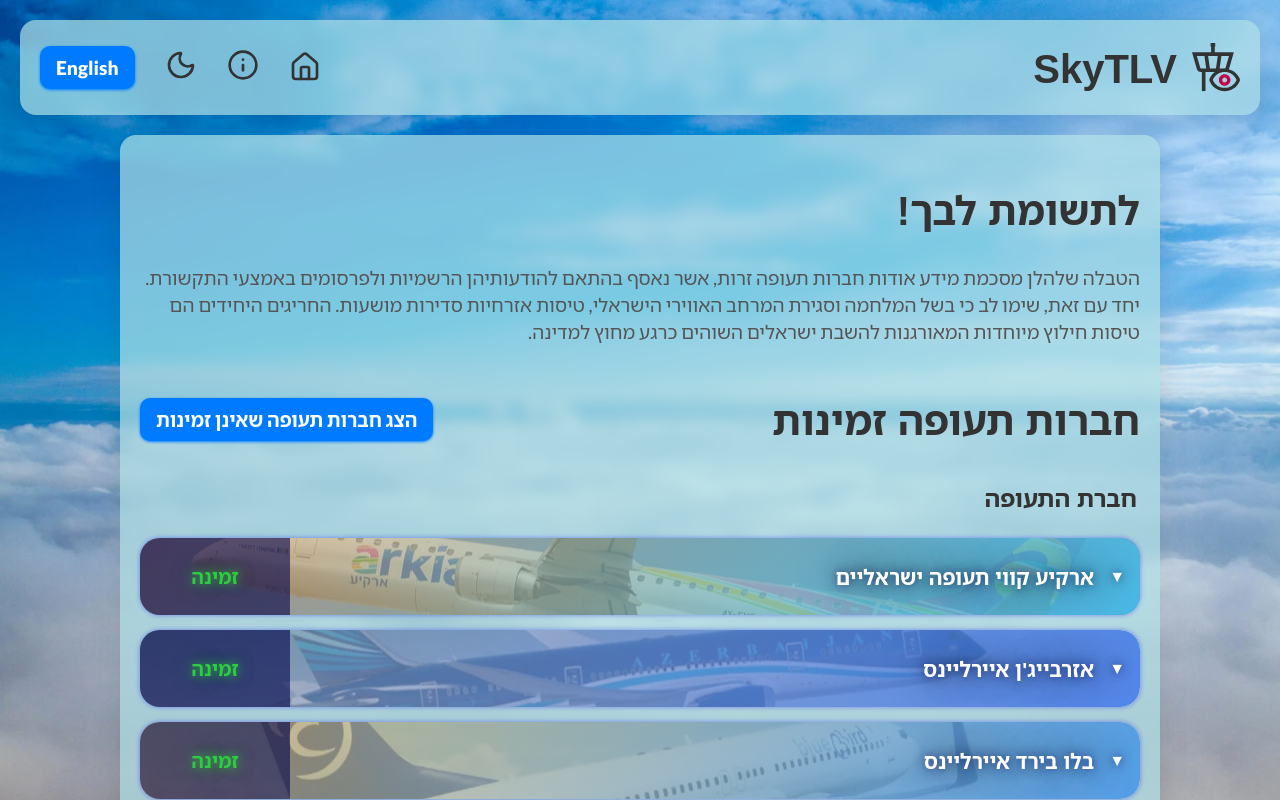
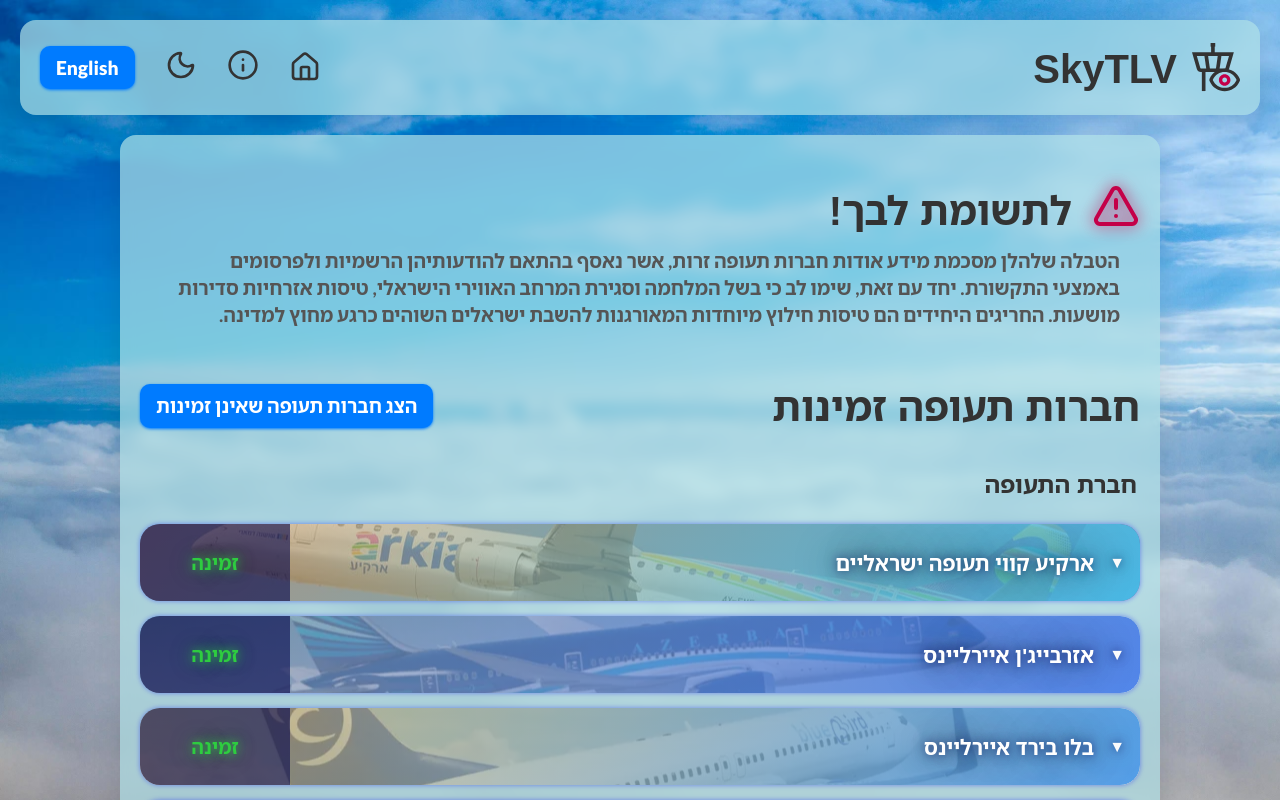
Before and after one commit to norderan/airlines-availability-in-israel, a React (Vite) app: page / in a window 1280 px wide. Shown: the top 800 px of the page. Built offline with nearby package versions, Linux system fonts and the light colour scheme.

Commit message:
Add alert icon

```diff
--- a/src/components/Layout/Layout.jsx
+++ b/src/components/Layout/Layout.jsx
@@ -4,7 +4,7 @@
 import { useLanguage } from "../../context/LanguageContext";
 import { Home, Info, Menu, X } from "lucide-react";
 import ThemeToggleButton from "../ThemeToggleButton/ThemeToggleButton";
-import MessageAlert from "../MessageAlert/MessageAlert";
+
 function Layout() {
   const { language, setLanguage } = useLanguage();
   const [isMenuOpen, setIsMenuOpen] = useState(false);
@@ -217,7 +217,6 @@
       </header>
       <main>
         <div className={styles.mainContent}>
-          <MessageAlert />
           <Outlet />
         </div>
       </main>
--- a/src/components/MessageAlert/MessageAlert.jsx
+++ b/src/components/MessageAlert/MessageAlert.jsx
@@ -1,6 +1,7 @@
 import React from "react";
 import { useLanguage } from "../../context/LanguageContext";
-
+import { TriangleAlert } from "lucide-react";
+import style from "./MessageAlert.module.scss";
 function MessageAlert() {
   const { language } = useLanguage();
 
@@ -12,11 +13,12 @@
         : "הטבלה שלהלן מסכמת מידע אודות חברות תעופה זרות, אשר נאסף בהתאם להודעותיהן הרשמיות ולפרסומים באמצעי התקשורת. יחד עם זאת, שימו לב כי בשל המלחמה וסגירת המרחב האווירי הישראלי, טיסות אזרחיות סדירות מושעות. החריגים היחידים הם טיסות חילוץ מיוחדות המאורגנות להשבת ישראלים השוהים כרגע מחוץ למדינה.",
   };
   return (
-    <div>
-      <h1>{text.header}</h1>
+    <div className={style.main}>
+      <div className={style.header}>
+        <TriangleAlert size={48} class={style.icon} />
+        <h1>{text.header}</h1>
+      </div>
       <p>{text.discription}</p>
-      <span></span>
-      <br></br>
     </div>
   );
 }
--- /dev/null
+++ b/src/components/MessageAlert/MessageAlert.module.scss
@@ -0,0 +1,20 @@
+.main {
+  .header {
+    display: flex;
+    align-items: center;
+    gap: 20px;
+    h1 {
+      margin-bottom: 10px;
+    }
+    .icon {
+      padding-top: 10px;
+      color: #c40048;
+      filter: drop-shadow(0 0 8px #c40048);
+    }
+  }
+  p {
+    margin: 0 20px;
+    font-weight: 600;
+    margin-bottom: 50px;
+  }
+}
--- a/src/features/AvailableAirlines/AvailableAirlines.jsx
+++ b/src/features/AvailableAirlines/AvailableAirlines.jsx
@@ -4,6 +4,8 @@
 import { useLanguage } from "../../context/LanguageContext";
 import AirlineCard from "../../components/AirlineCard/AirlineCard";
 import { useState } from "react";
+import MessageAlert from "../../components/MessageAlert/MessageAlert";
+
 function AvailableAirlines() {
   const [showAvailableAirlines, setShowAvailableAirlines] = useState(true);
 
@@ -51,6 +53,8 @@
   };
   return (
     <div className={language === "hebrew" ? styles.hebrewText : ""}>
+      <MessageAlert />
+
       <div className={styles.accordionHeader}>
         <h1>
           {showAvailableAirlines === true
```
